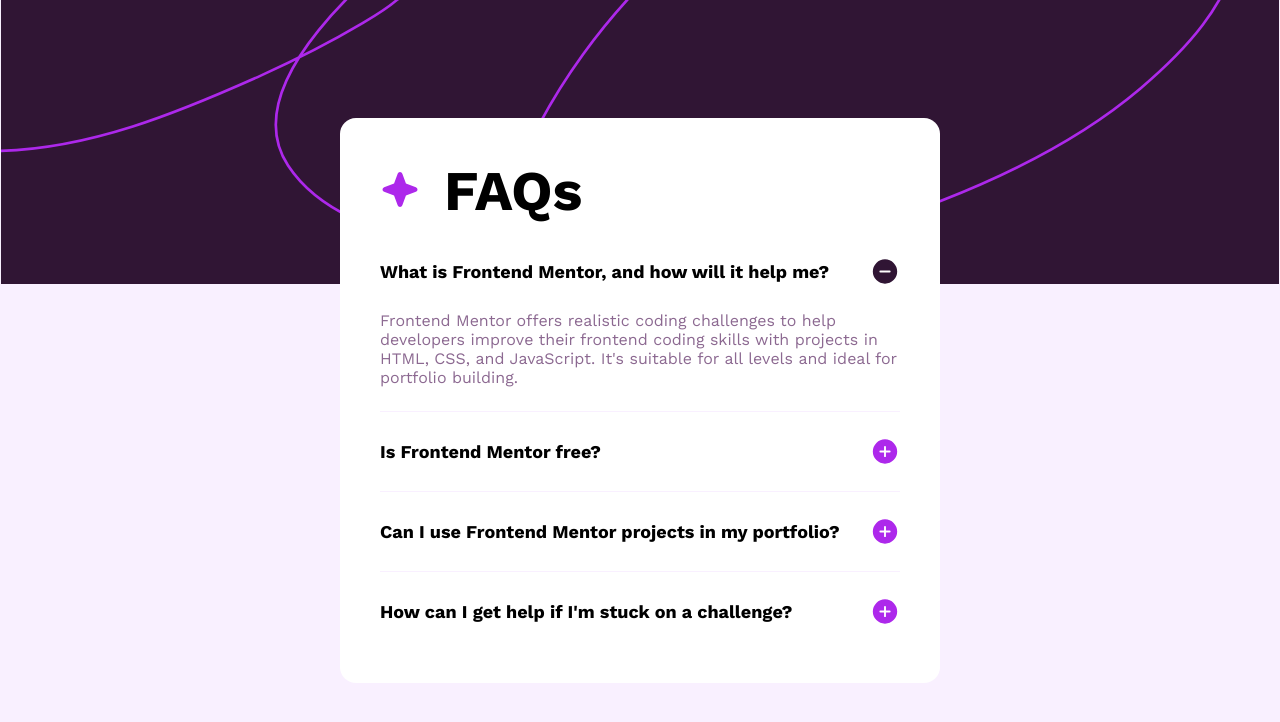
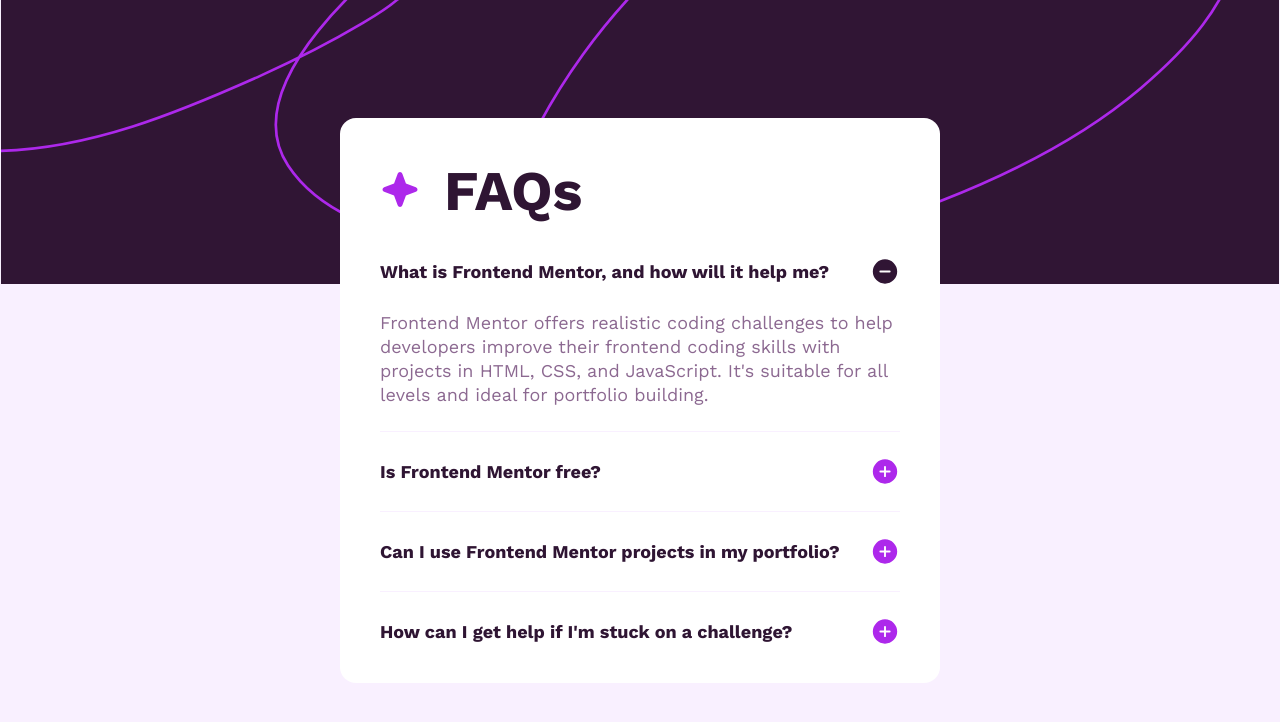
Before and after one commit to Maanlicht91/faq-accordion, a plain HTML site: page index.html in a window 1280 px wide. Drawn offline with nearby package versions, Linux system fonts and the light colour scheme; a web font is replaced by a local one.

Commit message:
fixed answers line height

```diff
--- a/styles/styles.css
+++ b/styles/styles.css
@@ -36,6 +36,7 @@ body {
   width: 37.5rem;
   height: 35.313rem;
   border-radius: 16px;
+  font-size: 18px;
 }
 
 .questions-container {
@@ -51,6 +52,7 @@ body {
   .heading-1 {
     margin-bottom: 2rem;
     font-size: 56px;
+    color: var(--dark-purple);
   }
 
   .question {
@@ -60,6 +62,7 @@ body {
     .question-heading {
       font-size: 18px;
       cursor: pointer;
+      color: var(--dark-purple);
     }
     .question-heading:hover {
       color: #ad28eb;
@@ -75,6 +78,8 @@ body {
     color: var(--grayish-purple);
     display: none;
     margin-top: 1.5rem;
+    line-height: 1.5rem;
+    font-weight: 400;
   }
   .active {
     display: flex;
```
